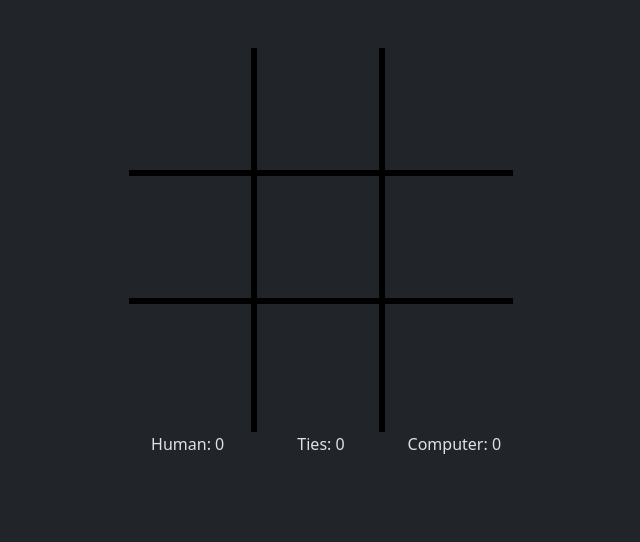
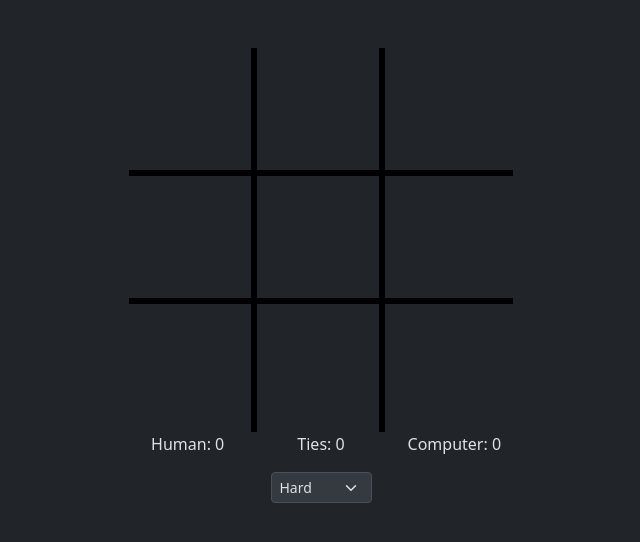
Before and after one commit to KennethDoerflein/Tic-Tac-Toe-React, a React (Create React App) app in the folder tic-tac-toe/: page / in a window 1280 px wide. Shown: the top 542 px of the page, without its empty margins (319-959 px from the left). Built offline with nearby package versions, Linux system fonts and the light colour scheme.

Commit message:
Refactor scoring system to support multiple difficulty levels and update Scores component for dynamic display and add multiple difficulty levels

```diff
--- a/tic-tac-toe/src/App.jsx
+++ b/tic-tac-toe/src/App.jsx
@@ -20,8 +20,13 @@ export default function App() {
     [empty, empty, empty],
     [empty, empty, empty],
   ]);
-  const [scores, setScores] = useState([0, 0, 0]); // computer, human, ties
+  const [scores, setScores] = useState({
+    easy: [0, 0, 0],    // computer, human, ties
+    medium: [0, 0, 0],  // computer, human, ties
+    hard: [0, 0, 0]     // computer, human, ties
+  });
   const [entitiesTurn, setEntitiesTurn] = useState(human);
+  const [difficulty, setDifficulty] = useState("hard");
 
   function newGame() {
     setBoard([
@@ -68,8 +73,15 @@ export default function App() {
         setEntitiesTurn={setEntitiesTurn}
         scores={scores}
         setScores={setScores}
+        difficulty={difficulty}
       />
-      <Scores scores={scores} entitiesTurn={entitiesTurn} newGame={newGame} />
+      <Scores
+        scores={scores}
+        entitiesTurn={entitiesTurn}
+        newGame={newGame}
+        difficulty={difficulty}
+        setDifficulty={setDifficulty}
+      />
     </Container>
   );
 }
--- a/tic-tac-toe/src/components/Board.jsx
+++ b/tic-tac-toe/src/components/Board.jsx
@@ -2,7 +2,7 @@ import React from "react";
 import { useEffect } from "react";
 import { Row, Col, Container } from "react-bootstrap";
 
-export default function Board({ board, moveHuman, utility, empty, human, computer, entitiesTurn, updateBoard, setEntitiesTurn, scores, setScores }) {
+export default function Board({ board, moveHuman, utility, empty, human, computer, entitiesTurn, updateBoard, setEntitiesTurn, scores, setScores, difficulty }) {
   function checkBoardFull() {
     for (let row = 0; row < board.length; row++) {
       if (board[row].indexOf(empty) !== -1) {
@@ -112,12 +112,43 @@ export default function Board({ board, moveHuman, utility, empty, human, compute
     return bestMove;
   }
 
+  function getRandomMove() {
+    const availableMoves = [];
+    for (let row = 0; row < board.length; row++) {
+      for (let col = 0; col < board[row].length; col++) {
+        if (board[row][col] === empty) {
+          availableMoves.push([row, col]);
+        }
+      }
+    }
+    const randomIndex = Math.floor(Math.random() * availableMoves.length);
+    return availableMoves[randomIndex];
+  }
+
+  function makeComputerMove() {
+    let computerRawCord;
+
+    if (difficulty === "easy") {
+      // 80% random moves, 20% best moves
+      const useRandomMove = Math.random() < 0.8;
+      computerRawCord = useRandomMove ? getRandomMove() : findBestMove();
+    } else if (difficulty === "medium") {
+      // 50% random moves, 50% best moves
+      const useRandomMove = Math.random() < 0.5;
+      computerRawCord = useRandomMove ? getRandomMove() : findBestMove();
+    } else {
+      // Hard: Always use best move
+      computerRawCord = findBestMove();
+    }
+
+    const rawCord = computerRawCord[0] * board.length + computerRawCord[1];
+    updateBoard(rawCord, computer);
+  }
+
   useEffect(() => {
     if (entitiesTurn === computer && !checkBoardFull()) {
       setTimeout(() => {
-        const computerRawCord = findBestMove();
-        const rawCord = computerRawCord[0] * board.length + computerRawCord[1];
-        updateBoard(rawCord, computer);
+        makeComputerMove();
       }, 500);
     }
     // eslint-disable-next-line
@@ -126,18 +157,18 @@ export default function Board({ board, moveHuman, utility, empty, human, compute
   useEffect(() => {
     const gameStatus = checkBoardStatus();
     const boardFull = checkBoardFull();
-    const delay = boardFull ? 100 : 50;  // Reduced delays from 400/200 to 100/50
+    const delay = boardFull ? 100 : 50;
     if (boardFull || gameStatus !== 0) {
       setEntitiesTurn(empty);
       setTimeout(() => {
-        const newScores = [...scores];
+        const newScores = {...scores};
         if (boardFull) {
-          newScores[2]++;
+          newScores[difficulty][2]++;
         } else {
           if (gameStatus > 0) {
-            newScores[0]++;
+            newScores[difficulty][0]++;
           } else if (gameStatus < 0) {
-            newScores[1]++;
+            newScores[difficulty][1]++;
           }
         }
         setScores(newScores);
--- a/tic-tac-toe/src/components/Scores.jsx
+++ b/tic-tac-toe/src/components/Scores.jsx
@@ -1,13 +1,29 @@
-import { Row, Col, Container, Button } from "react-bootstrap";
+import { Row, Col, Container, Button, Form } from "react-bootstrap";
 
-export default function Scores({ scores, entitiesTurn, newGame }) {
+export default function Scores({ scores, entitiesTurn, newGame, difficulty, setDifficulty }) {
+  const currentScores = scores[difficulty];
+
   return (
     <>
       <Container id="scores">
-        <Row>
-          <Col>Human: {scores[1]}</Col>
-          <Col>Ties: {scores[2]}</Col>
-          <Col>Computer: {scores[0]}</Col>
+        <Row className="mb-3">
+          <Col>Human: {currentScores[1]}</Col>
+          <Col>Ties: {currentScores[2]}</Col>
+          <Col>Computer: {currentScores[0]}</Col>
+        </Row>
+        <Row className="justify-content-center mb-3">
+          <Col xs="auto">
+            <Form.Select
+              value={difficulty}
+              onChange={(e) => setDifficulty(e.target.value)}
+              className="form-select-sm"
+              disabled={entitiesTurn !== null}
+            >
+              <option value="easy">Easy</option>
+              <option value="medium">Medium</option>
+              <option value="hard">Hard</option>
+            </Form.Select>
+          </Col>
         </Row>
       </Container>
       <Button className="mt-3 btn-danger" hidden={entitiesTurn !== null} onClick={newGame}>
```
